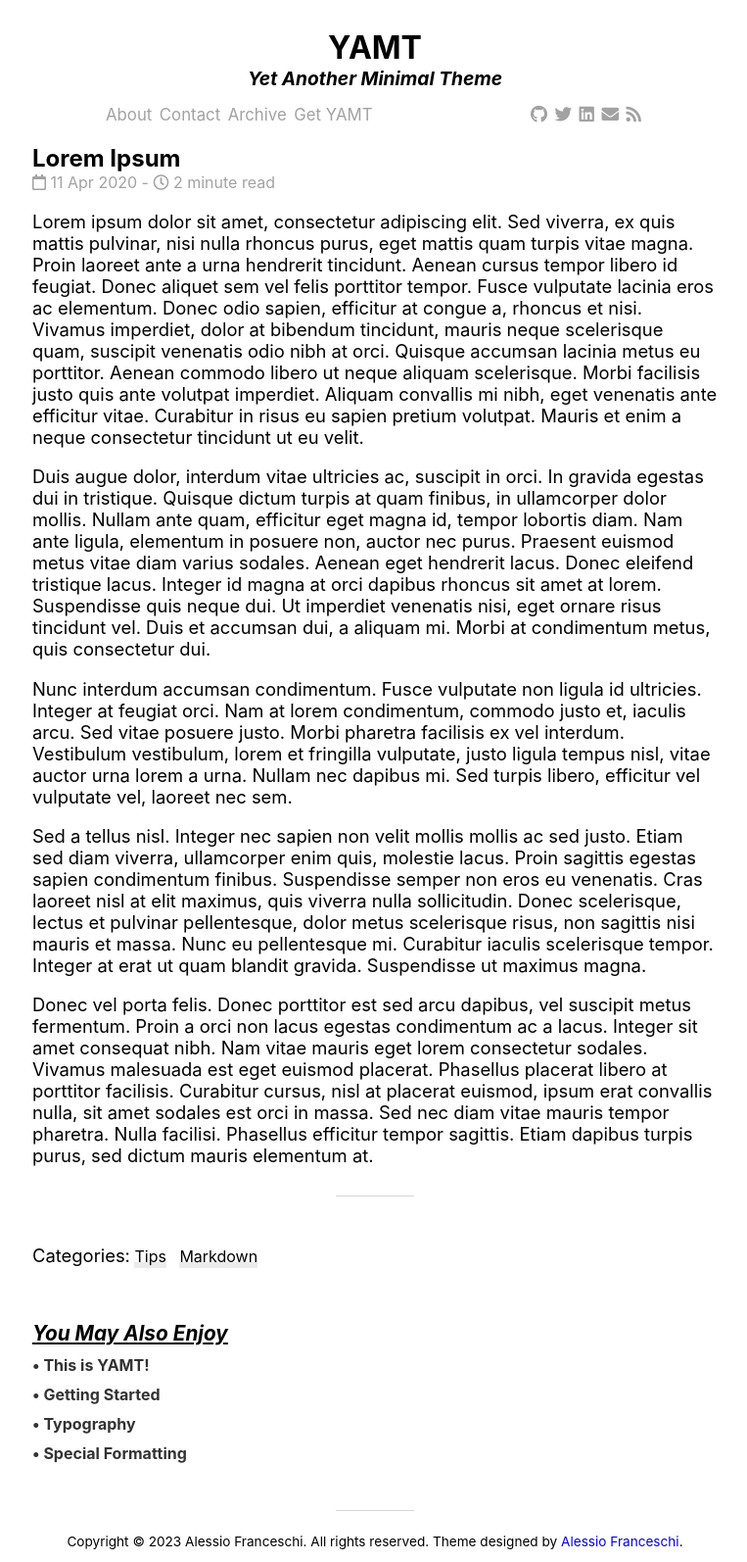
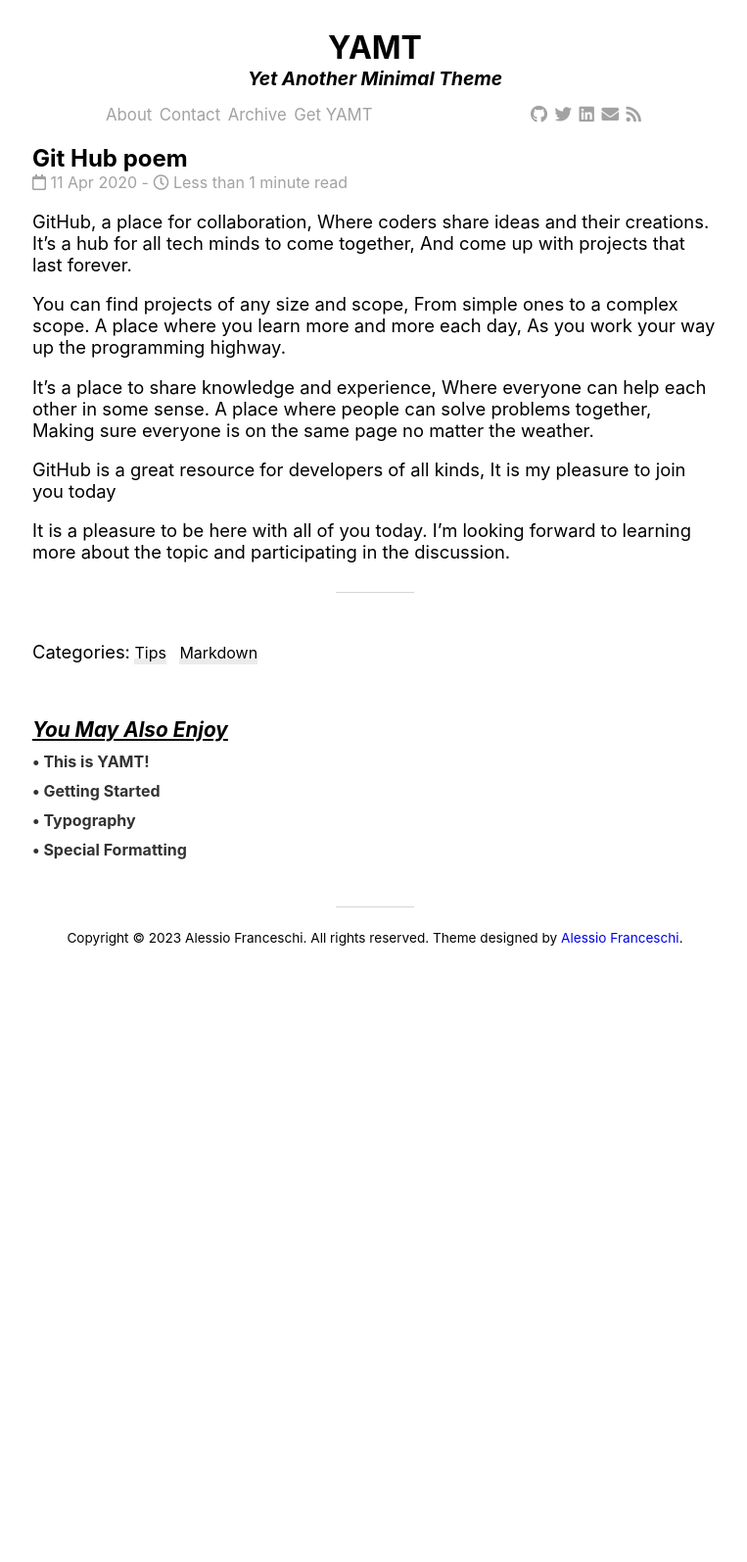
Before and after one commit to padmendras/Pad_YAMT, a Jekyll site: the page built from _posts/2020-04-11-lorem-ipsum.md, in a window 1280 px wide. Shown: the whole page at 98% size, without its empty margins (257-1020 px from the left). Built offline with Jekyll 4.4.1, drawn with Linux system fonts in a browser that asks for light colours; nearby versions of some CDN libraries; comment, search, counter and statistics services are not loaded; after the commit the page ends 978 px from its top, so only the background shows below that.

Commit message:
Update 2020-04-11-lorem-ipsum.md

```diff
--- a/_posts/2020-04-11-lorem-ipsum.md
+++ b/_posts/2020-04-11-lorem-ipsum.md
@@ -1,17 +1,26 @@
 ---
-title: Lorem Ipsum
+title: Git Hub poem
 layout: post
 categories: [Tips, Markdown]
 image: /assets/img/oranges.jpg
 description: "Lorem Ipsum"
 ---
+GitHub, a place for collaboration,
+Where coders share ideas and their creations.
+It’s a hub for all tech minds to come together,
+And come up with projects that last forever.
 
-Lorem ipsum dolor sit amet, consectetur adipiscing elit. Sed viverra, ex quis mattis pulvinar, nisi nulla rhoncus purus, eget mattis quam turpis vitae magna. Proin laoreet ante a urna hendrerit tincidunt. Aenean cursus tempor libero id feugiat. Donec aliquet sem vel felis porttitor tempor. Fusce vulputate lacinia eros ac elementum. Donec odio sapien, efficitur at congue a, rhoncus et nisi. Vivamus imperdiet, dolor at bibendum tincidunt, mauris neque scelerisque quam, suscipit venenatis odio nibh at orci. Quisque accumsan lacinia metus eu porttitor. Aenean commodo libero ut neque aliquam scelerisque. Morbi facilisis justo quis ante volutpat imperdiet. Aliquam convallis mi nibh, eget venenatis ante efficitur vitae. Curabitur in risus eu sapien pretium volutpat. Mauris et enim a neque consectetur tincidunt ut eu velit.
+You can find projects of any size and scope,
+From simple ones to a complex scope.
+A place where you learn more and more each day,
+As you work your way up the programming highway.
 
-Duis augue dolor, interdum vitae ultricies ac, suscipit in orci. In gravida egestas dui in tristique. Quisque dictum turpis at quam finibus, in ullamcorper dolor mollis. Nullam ante quam, efficitur eget magna id, tempor lobortis diam. Nam ante ligula, elementum in posuere non, auctor nec purus. Praesent euismod metus vitae diam varius sodales. Aenean eget hendrerit lacus. Donec eleifend tristique lacus. Integer id magna at orci dapibus rhoncus sit amet at lorem. Suspendisse quis neque dui. Ut imperdiet venenatis nisi, eget ornare risus tincidunt vel. Duis et accumsan dui, a aliquam mi. Morbi at condimentum metus, quis consectetur dui.
+It’s a place to share knowledge and experience,
+Where everyone can help each other in some sense.
+A place where people can solve problems together,
+Making sure everyone is on the same page no matter the weather.
 
-Nunc interdum accumsan condimentum. Fusce vulputate non ligula id ultricies. Integer at feugiat orci. Nam at lorem condimentum, commodo justo et, iaculis arcu. Sed vitae posuere justo. Morbi pharetra facilisis ex vel interdum. Vestibulum vestibulum, lorem et fringilla vulputate, justo ligula tempus nisl, vitae auctor urna lorem a urna. Nullam nec dapibus mi. Sed turpis libero, efficitur vel vulputate vel, laoreet nec sem.
+GitHub is a great resource for developers of all kinds,
+It  is my pleasure to join you today
 
-Sed a tellus nisl. Integer nec sapien non velit mollis mollis ac sed justo. Etiam sed diam viverra, ullamcorper enim quis, molestie lacus. Proin sagittis egestas sapien condimentum finibus. Suspendisse semper non eros eu venenatis. Cras laoreet nisl at elit maximus, quis viverra nulla sollicitudin. Donec scelerisque, lectus et pulvinar pellentesque, dolor metus scelerisque risus, non sagittis nisi mauris et massa. Nunc eu pellentesque mi. Curabitur iaculis scelerisque tempor. Integer at erat ut quam blandit gravida. Suspendisse ut maximus magna.
-
-Donec vel porta felis. Donec porttitor est sed arcu dapibus, vel suscipit metus fermentum. Proin a orci non lacus egestas condimentum ac a lacus. Integer sit amet consequat nibh. Nam vitae mauris eget lorem consectetur sodales. Vivamus malesuada est eget euismod placerat. Phasellus placerat libero at porttitor facilisis. Curabitur cursus, nisl at placerat euismod, ipsum erat convallis nulla, sit amet sodales est orci in massa. Sed nec diam vitae mauris tempor pharetra. Nulla facilisi. Phasellus efficitur tempor sagittis. Etiam dapibus turpis purus, sed dictum mauris elementum at.
+It is a pleasure to be here with all of you today. I'm looking forward to learning more about the topic and participating in the discussion.
```
